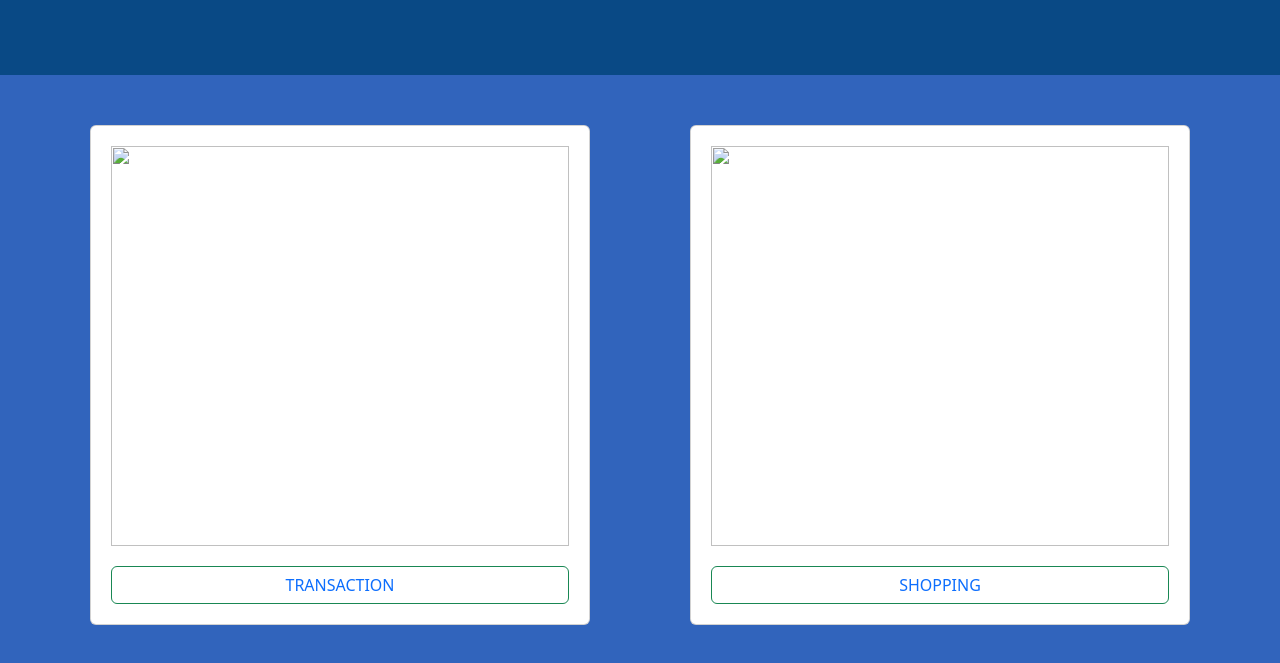
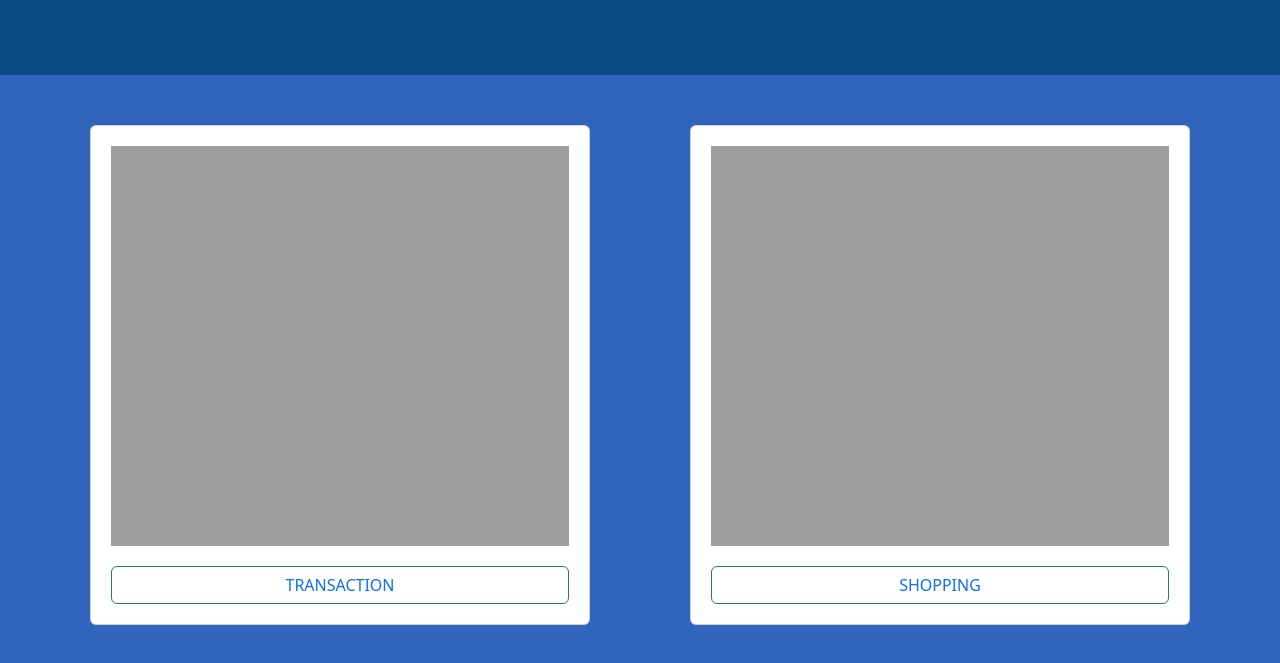
Before and after one commit to sanjyreddy/javascript, a plain HTML site: page index.html in a window 1280 px wide. Shown: the part 133-796 px from the top of the page. Drawn offline with nearby package versions, Linux system fonts and the light colour scheme; the site is published under a folder, as on GitHub Pages, so addresses that start at the root find nothing.

Commit message:
Update index.html

```diff
--- a/index.html
+++ b/index.html
@@ -47,11 +47,11 @@
       <div class="mainbox">
 
       <div class="card">
-          <img src="/transaction.jpg" height="400px;"/>
+          <img src="transaction.jpg" height="400px;"/>
           <a href="home.html" style="text-decoration: none;"> <button class="btn btn-outline-success"  style="margin-top: 20px;">TRANSACTION</a></button>
       </div>
       <div class="card">
-          <img src="\shopping.jpg" height="400px;" width="100%;"/>
+          <img src="shopping.jpg" height="400px;" width="100%;"/>
           <button  class="btn btn-outline-success"style="margin-top: 20px;"><a href="shopping.html" style="text-decoration: none;">SHOPPING</a></button>
       </div>
 
```
